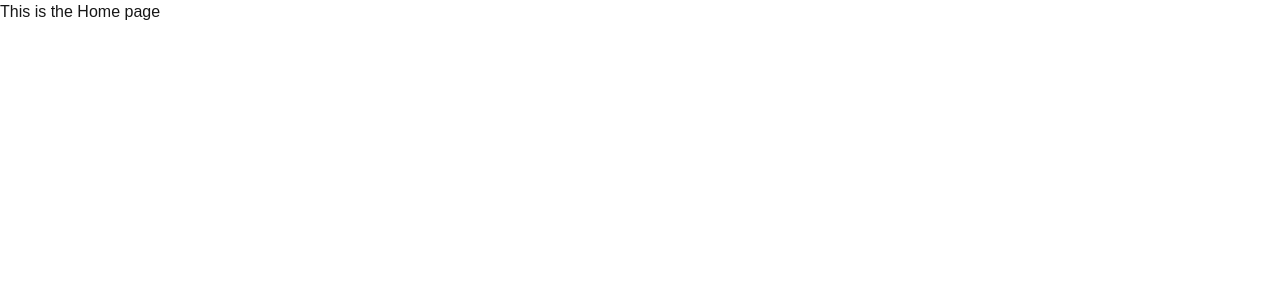
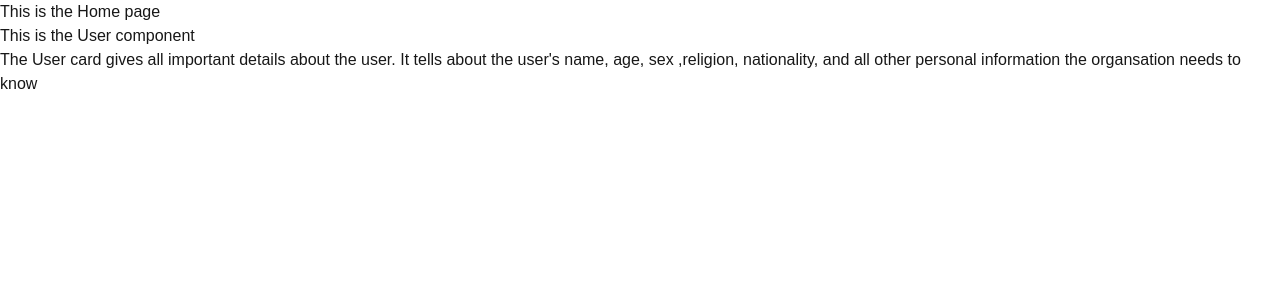
Before and after one commit to kodget/alx-project-0x02-setup, a Next.js app in the folder alx-project-0x02/: page /home in a window 1280 px wide. Shown: the top 300 px of the page. Built offline with nearby package versions, Linux system fonts and the light colour scheme.

Commit message:
Refractor: Build card component
Build the card component using title and content props passed down to it from its file. Also add it to the home page

```diff
--- /dev/null
+++ b/alx-project-0x02/components/common/Card.tsx
@@ -0,0 +1,11 @@
+import { CardProps } from "@/interfaces";
+const Card: React.FC<CardProps> = ({ title, content }) => {
+  return (
+    <div>
+      <h1>This is the {title} component</h1>
+      <p>{content}</p>
+    </div>
+  );
+};
+
+export default Card;
--- a/alx-project-0x02/interfaces/index.ts
+++ b/alx-project-0x02/interfaces/index.ts
@@ -0,0 +1,4 @@
+export interface CardProps {
+  title: string;
+  content: string;
+}
--- a/alx-project-0x02/pages/home.tsx
+++ b/alx-project-0x02/pages/home.tsx
@@ -1,5 +1,13 @@
+import Card from "@/components/common/Card";
 const Home = () => {
-  return <div>This is the Home page</div>;
+  return (
+    <>
+      <h1>This is the Home page</h1>
+      <Card
+        title="User"
+        content="The User card gives all important details about the user. It tells about the user's name, age, sex ,religion, nationality, and all other personal information the organsation needs to know"
+      />
+    </>
+  );
 };
-
 export default Home;
```
